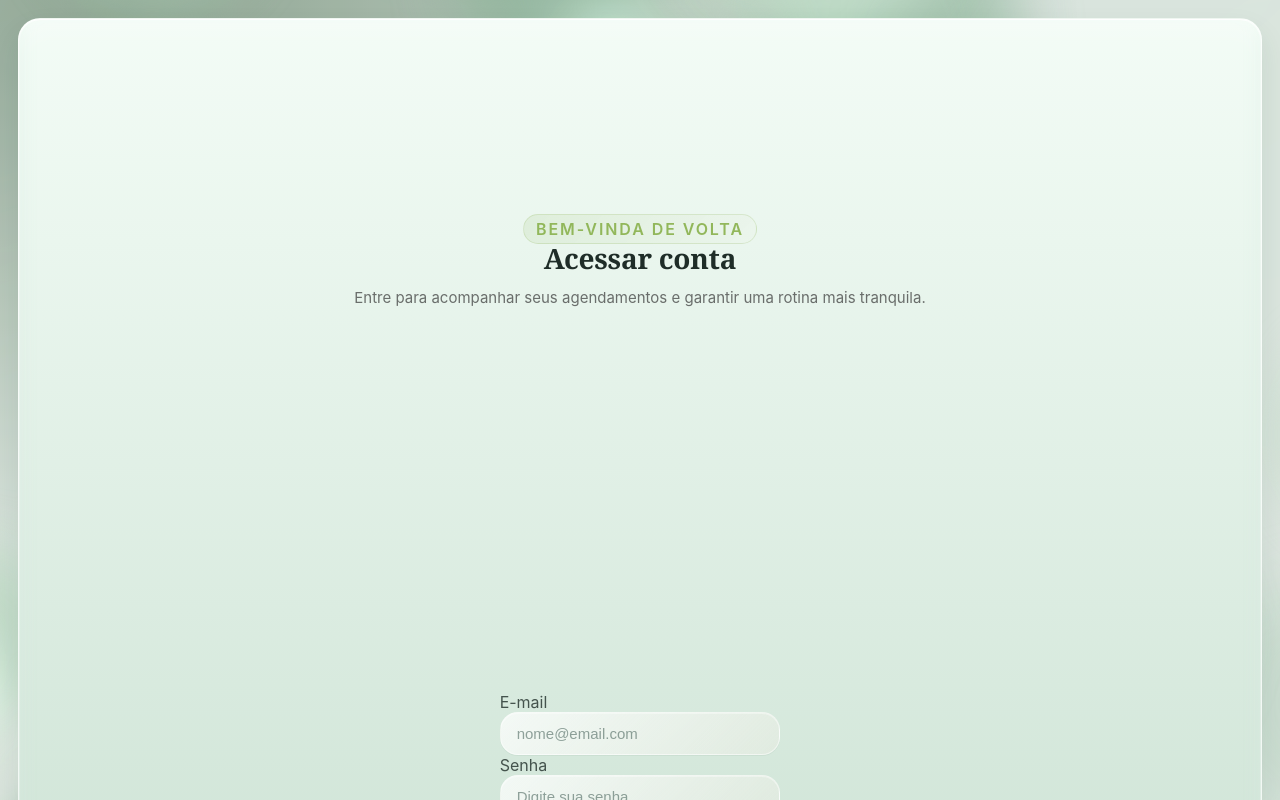
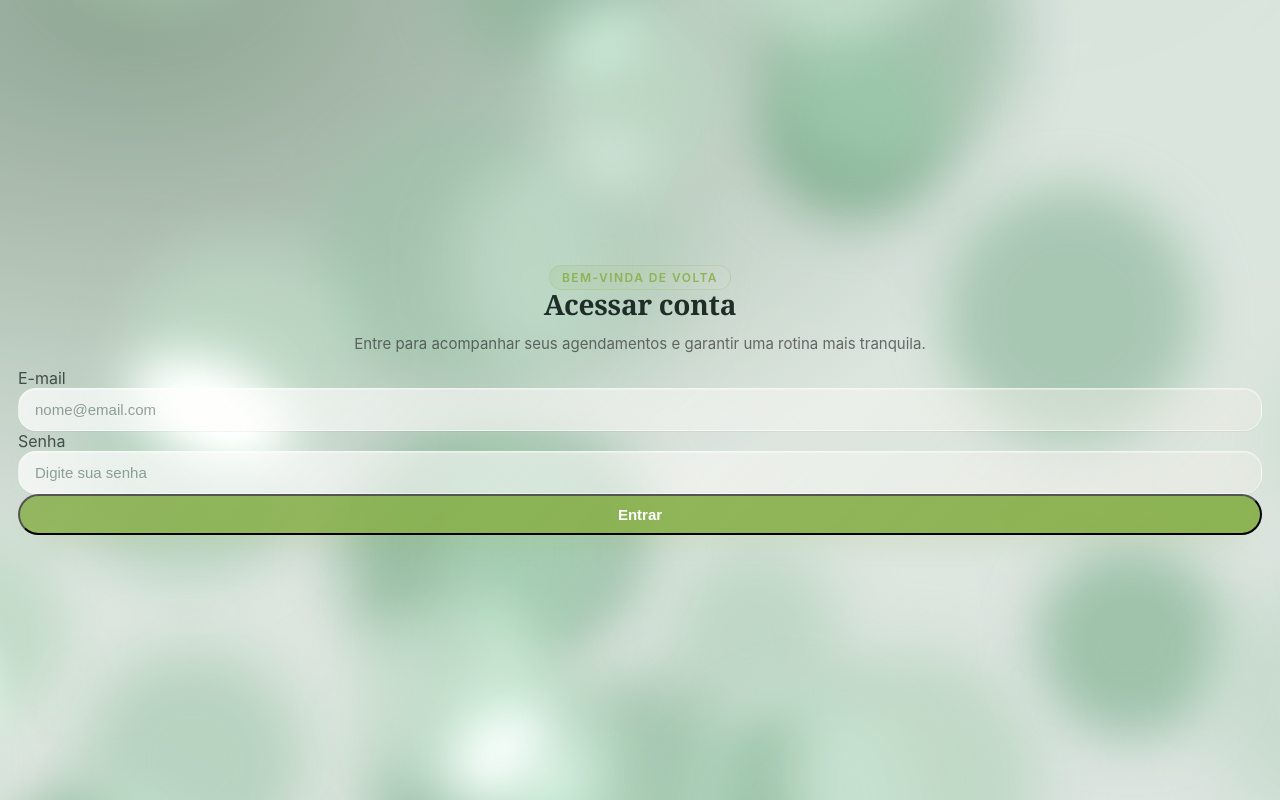
Before and after one commit to leoxavier3914-arch/rbagenda, a Next.js app: page /login in a window 1280 px wide. Shown: the top 800 px of the page. Built offline with nearby package versions, Linux system fonts and the light colour scheme; no server answers.

Commit message:
Make login card transparent and reposition login button

```diff
--- a/src/app/(auth)/login/page.tsx
+++ b/src/app/(auth)/login/page.tsx
@@ -233,7 +233,7 @@ export default function Login() {
           Entre para acompanhar seus agendamentos e garantir uma rotina mais tranquila.
         </p>
       </div>
-      <form className="space-y-4" onSubmit={submit}>
+      <div className="space-y-4">
         <div className="space-y-1 text-left">
           <label className="text-sm font-medium text-[color:rgba(31,45,40,0.8)]" htmlFor="email">
             E-mail
@@ -261,10 +261,7 @@ export default function Login() {
             disabled={loading}
           />
         </div>
-        <button className="btn-primary w-full" disabled={loading}>
-          {loading ? 'Entrando…' : 'Entrar'}
-        </button>
-      </form>
+      </div>
       {msg && (
         <div className="rounded-2xl border border-red-200 bg-red-50/80 px-4 py-3 text-sm text-red-700">
           {msg}
@@ -301,9 +298,14 @@ export default function Login() {
 
         <div className="page">
           <section className="center">
-            <div className="card w-full max-w-md space-y-6 bg-white/90">
-              {cardContent}
-            </div>
+            <form className="w-full max-w-md space-y-4" onSubmit={submit}>
+              <div className="w-full space-y-6 rounded-3xl bg-transparent p-6">{cardContent}</div>
+              {!checkingSession && (
+                <button className="btn-primary w-full" disabled={loading}>
+                  {loading ? 'Entrando…' : 'Entrar'}
+                </button>
+              )}
+            </form>
           </section>
         </div>
       </div>
```
